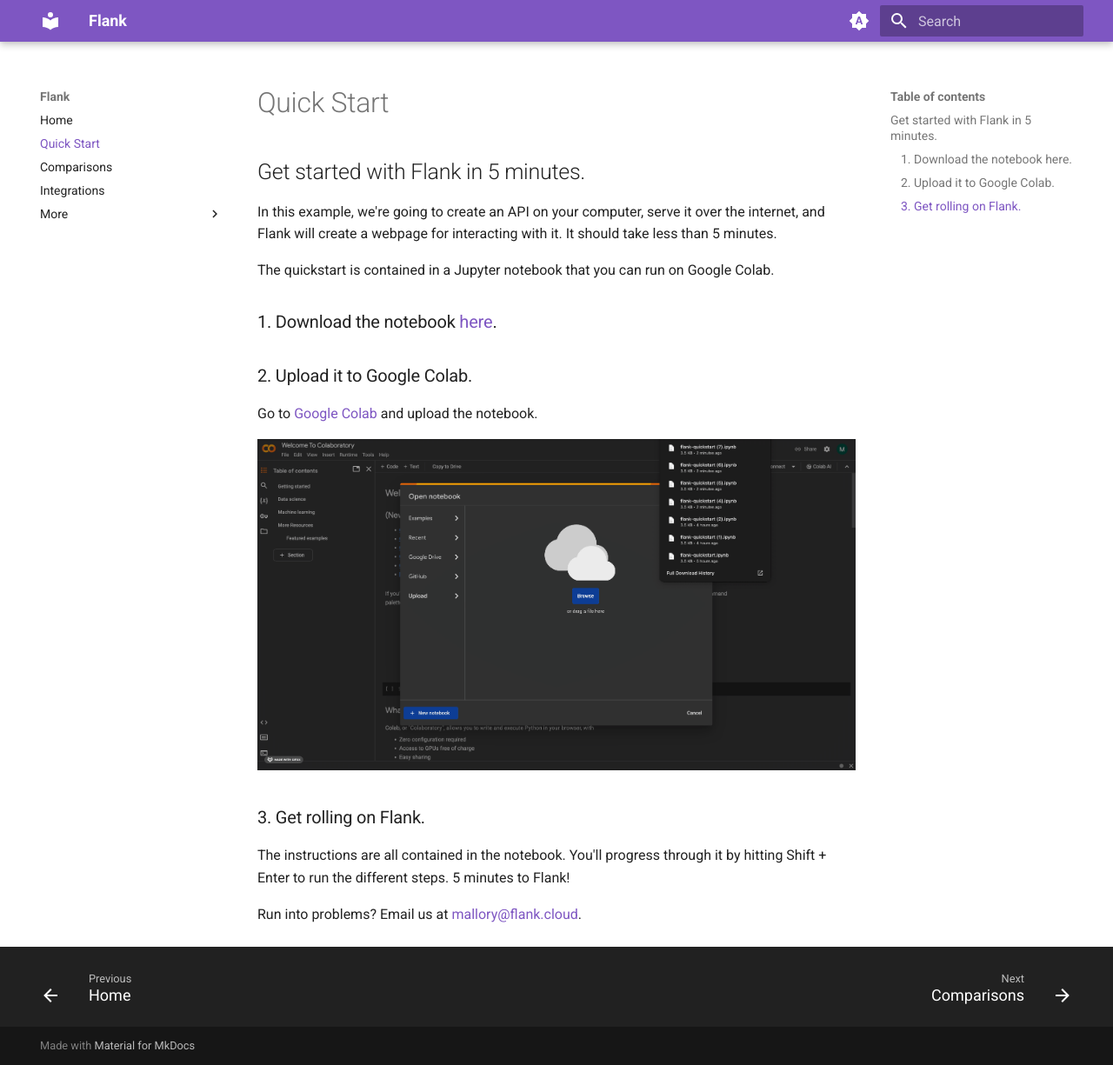
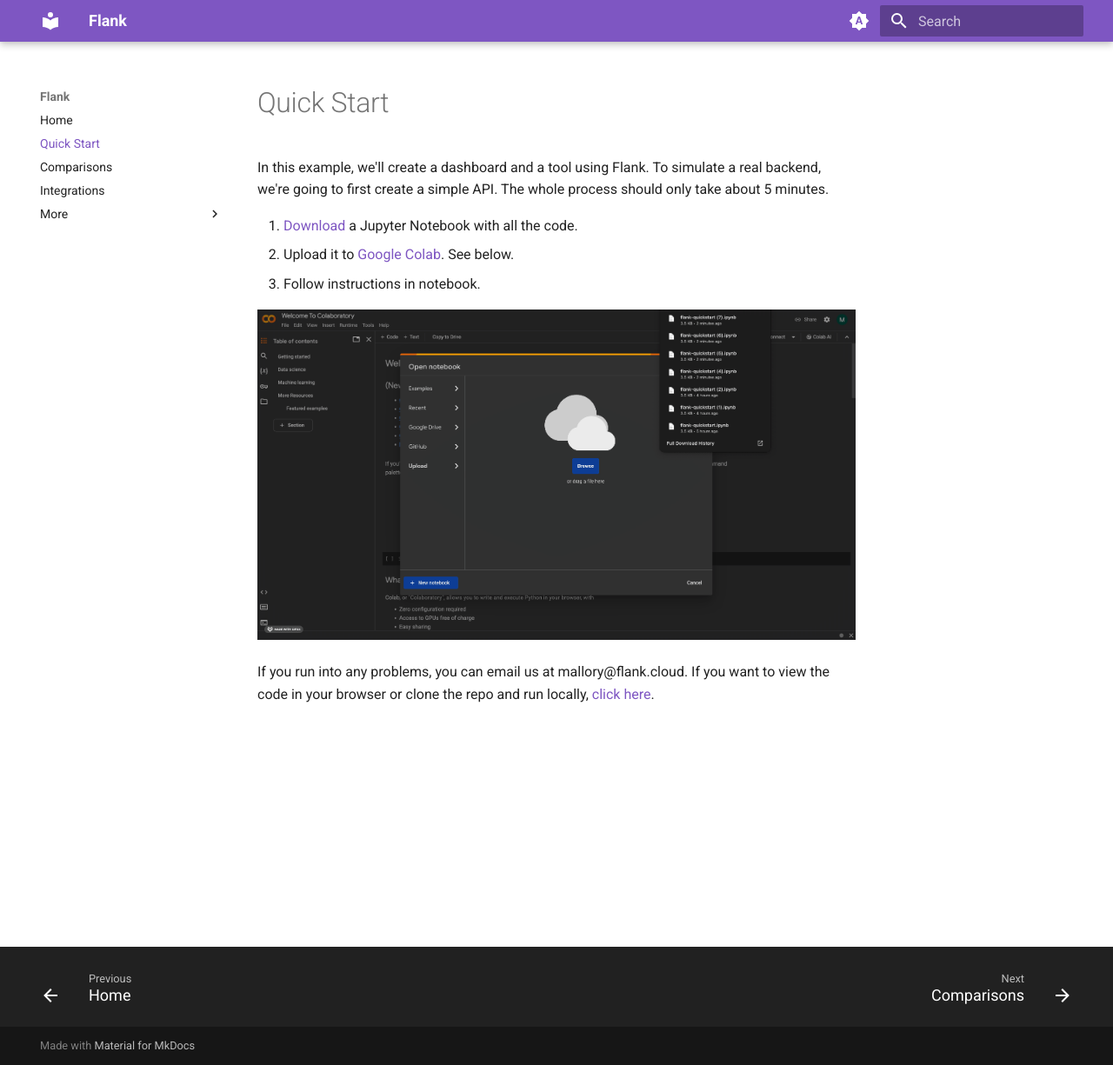
Before and after one commit to btf-org/flank-docs, an MkDocs documentation site: the page built from docs/quickstarts/jupyter-fastapi.md, in a window 1280 px wide and 1225 px high. Shown: the whole window at 87% size. Built offline with MkDocs 1.6.1 and Material for MkDocs 9.7.7, drawn with Linux system fonts in a browser that asks for light colours; some of the changed lines change nothing that is shown.

Commit message:
update quickstart pagae

````diff
--- a/docs/quickstarts/jupyter-fastapi.md
+++ b/docs/quickstarts/jupyter-fastapi.md
@@ -1,163 +1,14 @@
 # Quick Start
-## Get started with Flank in 5 minutes.
 
-In this example, we're going to create an API on your computer, serve it over the internet, and Flank will create a webpage for interacting with it. It should take less than 5 minutes.
+In this example, we'll create a dashboard and a tool using Flank. To simulate a real backend, we're going to first create a simple API. The whole process should only take about 5 minutes.
 
-The quickstart is contained in a Jupyter notebook that you can run on Google Colab.
 
-### 1. Download the notebook [here](https://flank-quickstart-public.s3.us-west-2.amazonaws.com/flank_quickstart_colab_418.ipynb).
 
-### 2. Upload it to Google Colab.
+1. [Download](https://flank-quickstart-public.s3.us-west-2.amazonaws.com/google-colab/flank_quickstart_colab.ipynb) a Jupyter Notebook with all the code.
+2. Upload it to [Google Colab](https://colab.research.google.com/){:target="_blank"}. See below.
+3. Follow instructions in notebook.
 
-Go to [Google Colab](https://colab.research.google.com/){:target="_blank"} and upload the notebook.
 
 ![Upload to Colab](imgs/upload-colab.gif)
 
-### 3. Get rolling on Flank.
-
-The instructions are all contained in the notebook. You'll progress through it by hitting Shift + Enter to run the different steps. 5 minutes to Flank!
- <!-- You can choose to run your notebook in Google Colab (if you have a Google account), or with your command line and the Jupyter browser.  -->
-
-<!-- === "Google Colab" -->
-
-
-
-
-<!--
-=== "Command line + Jupyter"
-
-
-    ### Prerequisites
-    - Python installed on your computer
-    - A ngrok account. If you don't have an ngrok account, [you can sign up here](https://dashboard.ngrok.com/get-started/your-authtoken).
-    - We'll walk through the basic Jupyter setup but for more information on setting up and running notebooks, [read here](https://jupyter.org/install).
-
-    ### 1. Download the notebook.
-
-    We'll be using [this notebook](https://flank-quickstart-public.s3.us-west-2.amazonaws.com/flank-quickstart.ipynb) for our quickstart. You can download it [here](https://flank-quickstart-public.s3.us-west-2.amazonaws.com/flank-quickstart.ipynb).
-
-    ### 2. Setup your venv and Jupyter
-
-    Open up your terminal and run the following to set up a python virtual env.
-
-    ```
-    python -m venv flankvenv
-
-    . flankvenv/bin/activate
-    ```
-
-    Now that your venv is activated, install and run jupyter notebook.
-
-    ```
-    pip install notebook
-
-    jupyter notebook
-    ```
-
-    This will open up a browser window with Jupyter running.
-
-    Open up the Flank notebook you downloaded earlier.
-
-    ![Open notebook](imgs/open-notebook.gif)
-
-    ### 3. Running your notebook: install required libraries
-    Now that we've got your notebook open, we'll start walking through and running the notebook.
-
-    First, install the following libraries:
-
-    - **fastapi** for setting up your API framework
-    - **uvicorn** for running your API
-    - **ngrok** for exposing it to Flank
-
-    ```
-    %pip install -q fastapi pyngrok uvicorn
-    ```
-
-    We'll also want to import `nest_asyncio` for running FastAPI within a notebook.
-
-    ```
-    import nest_asyncio
-    import uvicorn
-    from fastapi import FastAPI, Query
-    from pyngrok import ngrok, conf
-    ```
-
-    ### 4. Set up your API
-
-    Next, set up your FastAPI endpoints. You can set up as many as you'd like, to do whatever you'd like, but here we'll set up an endpoint to generate a simple sales report.
-    ```
-    app = FastAPI()
-
-    sales_data = [
-        {"id": 1, "date": "2023-01-01", "amount": 100.0},
-        {"id": 2, "date": "2023-01-02", "amount": 150.0},
-        {"id": 3, "date": "2023-01-03", "amount": 200.0},
-        {"id": 4, "date": "2023-01-04", "amount": 120.0},
-        {"id": 5, "date": "2023-01-05", "amount": 180.0},
-    ]
-
-    @app.get("/api/reports/sales")
-    async def generate_sales_report(
-        sale_id: int = Query(..., description="Sale ID to filter the sales report")
-    ) -> dict:
-        for sale in sales_data:
-            if sale["id"] == sale_id:
-                return sale
-        return {"error": "Sale not found"}
-    ```
-    ### 5. Run your API, and expose it on the web
-    We'll use `ngrok` to expose our API, and run it with `nest_asyncio` and `uvicorn`.
-
-    First, copy and enter your ngrok api key, which can be found at [https://dashboard.ngrok.com/get-started/your-authtoken](https://dashboard.ngrok.com/get-started/your-authtoken).
-
-    ```
-    print("Enter your authtoken, which can be copied from https://dashboard.ngrok.com/get-started/your-authtoken")
-    conf.get_default().auth_token = getpass.getpass()
-    ```
-
-    Now we'll expose your endpoint to the web. You can choose any port on your localhost that's open. Here we'll run and expose the API on port 8010.
-    ```
-    ngrok_tunnel = ngrok.connect(8010)
-    print('Public URL:', ngrok_tunnel.public_url)
-    nest_asyncio.apply()
-    uvicorn.run(app, port=8010)
-    ```
-    Grab the output of this line: `print('Public URL:', ngrok_tunnel.public_url)`. Your ngrok url should be something like `https://fafc-216-228-186-15.ngrok-free.app/`.
-
-    Verify that your endpoint is up and running by going to it in your browser at `https://fafc-216-228-186-15.ngrok-free.app/api/reports/sales?sale_id=1` (with your ngrok url in place).
-
-    ![Testing your endpoint](imgs/testing-endpoint.png)
-
-    Since we're using FastAPI, we automatically have an OpenAPI spec generated for us at `your-ngrok-endpoint/openapi.json`.
-    Verify you can see your docs by going to your ngrok `docs` endpoint:
-
-    ![Verifying docs](imgs/testing-docs.png)
-
-    ### 6. Add your API to Flank
-    Navigate to [flank.cloud](flank.cloud) and log in.
-
-    Go to **Create Resource** and choose **API**. Choose **Add your own API**. Paste in docs endpoint for the **API Specs URL**, and nickname the API whatever you'd like.
-
-    ![Add resource in Flank](imgs/adding-resource.gif)
-
-    Remember, your docs endpoint should be something like `https://fafc-216-228-186-15.ngrok-free.app/openapi.json`.
-
-    ### 7. Sync your endpoint
-    Next, sync your endpoint. Syncing just means Flank automatically finds the endpoints in your API. You can pick and choose the ones you'd like to add.
-
-    ![Sync resource in Flank](imgs/sync-resource.gif)
-
-    ### 8. Run it, share it, Flank it
-    Now, you've got a dedicated page webpage on which you can run your endpoint (we call these endpoints "commands" in Flank).
-
-    Notice that Flank automatically found the parameters of your sales report endpoint. Flank will find parameters specified in API specs.
-
-    TODO - If you want to further configure the command,
-    TODO - Running
-    TODO - Sharing
-    TODO - Note about exposing beyond ngrok, adding more endpoints
-
-
-    And share your endpoint...
- -->
-Run into problems? Email us at [mallory@flank.cloud](mailto:mallory@flank.cloud).
+If you run into any problems, you can email us at mallory@flank.cloud. If you want to view the code in your browser or clone the repo and run locally, [click here](https://github.com/btf-org/flank-quickstart/blob/main/google-colab/flank_quickstart_colab.ipynb).
````
